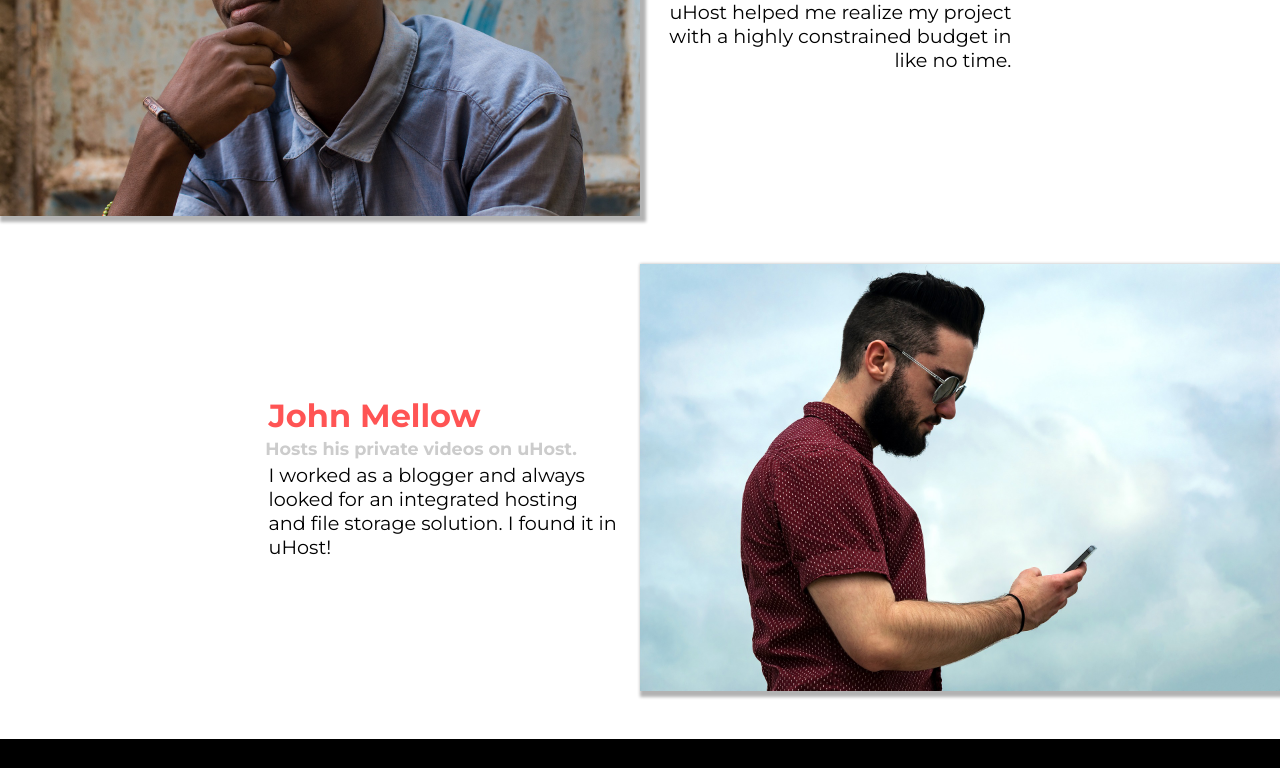
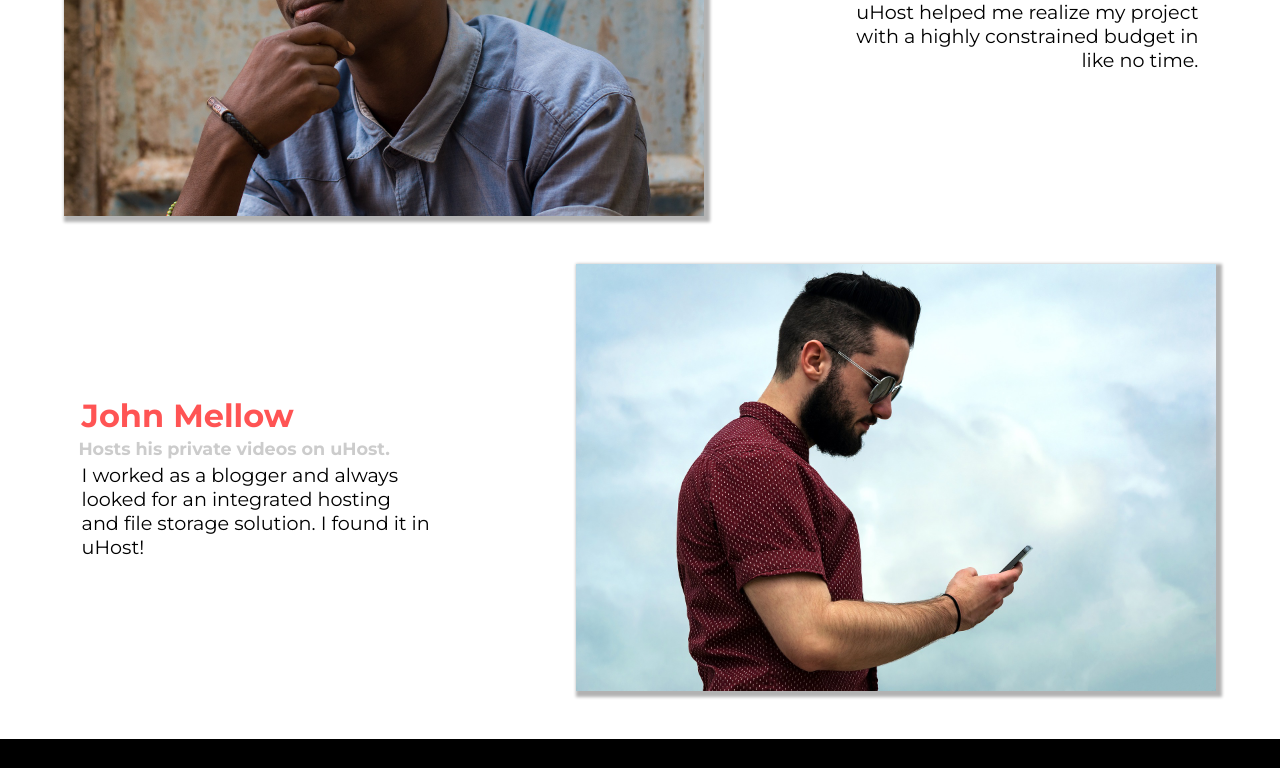
Before and after one commit to marcelo-cardozo/css-demo-project, a plain HTML site: page customers/index.html in a window 1280 px wide. Shown: the part 353-1121 px from the top of the page. Drawn offline with Linux system fonts and the light colour scheme.

Commit message:
Use flexbox in customers page

```diff
--- a/customers/customers.css
+++ b/customers/customers.css
@@ -67,17 +67,19 @@
 	.testimonial {
 		margin: 3rem auto;
 		max-width: 1300px;
+
+		display: flex;
+		flex-direction: row;
+		justify-content: space-around;
+		align-items: center;
+
 	}
 
 	.testimonial__image-container {
 		width: 65%;
-		display: inline-block;
-		vertical-align: middle;
 	}
 
 	.testimonial__info {
-		display: inline-block;
 		width: 30%;
-		vertical-align: middle;
 	}
 }
```
